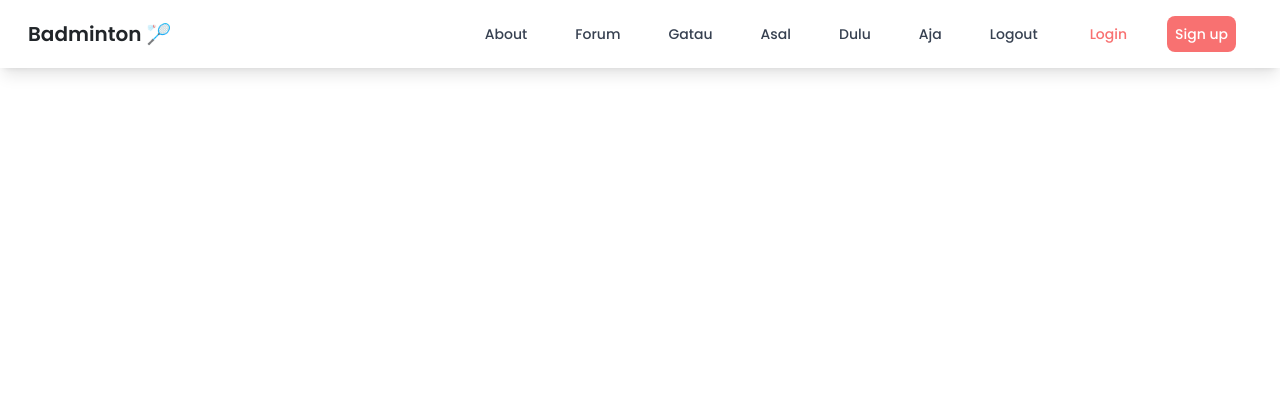
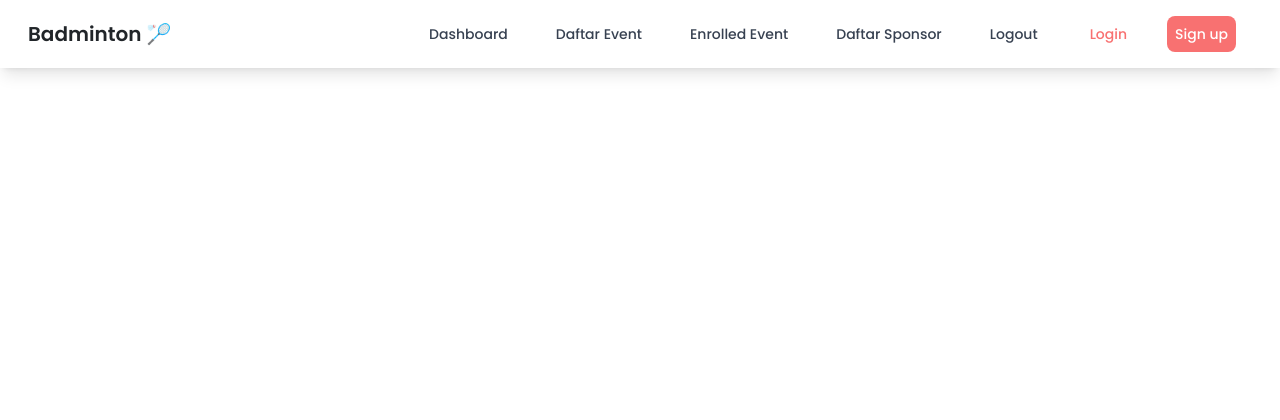
Before and after one commit to TK-BASDAT-D-3/Badminton, a Django app: page / in a window 1280 px wide. Shown: the top 420 px of the page. Run offline with Django 4.2, Linux system fonts and the light colour scheme; some libraries are stand-ins or nearby versions.

Commit message:
add navbar content

```diff
--- a/templates/navbar.html
+++ b/templates/navbar.html
@@ -65,7 +65,7 @@
             href=""
             class="block py-2 pr-4 pl-3 rounded md:bg-transparent text-gray-700 hover:text-red-400 md:p-2"
           >
-            About
+            Dashboard
           </a>
         </li>
         <li>
@@ -73,7 +73,7 @@
             href=""
             class="block py-2 pr-4 pl-3 text-gray-700 rounded hover:bg-red-200 md:hover:bg-transparent md:border-0 md:hover:text-red-400 md:p-2"
           >
-            Forum
+            Daftar Event
           </a>
         </li>
         <li>
@@ -81,7 +81,7 @@
             href=""
             class="block py-2 pr-4 pl-3 text-gray-700 rounded hover:bg-red-200 md:hover:bg-transparent md:border-0 md:hover:text-red-400 md:p-2"
           >
-            Gatau
+            Enrolled Event
           </a>
         </li>
         <li>
@@ -89,24 +89,7 @@
             href=""
             class="block py-2 pr-4 pl-3 text-gray-700 rounded hover:bg-red-200 md:hover:bg-transparent md:border-0 md:hover:text-red-400 md:p-2"
           >
-            Asal
-          </a>
-        </li>
-        <li>
-          <a
-            href=""
-            class="block py-2 pr-4 pl-3 text-gray-700 rounded hover:bg-red-200 md:hover:bg-transparent md:border-0 md:hover:text-red-400 md:p-2"
-          >
-            Dulu
-          </a>
-        </li>
-
-        <li>
-          <a
-            href=""
-            class="block py-2 pr-4 pl-3 text-gray-700 rounded hover:bg-red-200 md:hover:bg-transparent md:border-0 md:hover:text-red-400 md:p-2"
-          >
-            Aja
+            Daftar Sponsor
           </a>
         </li>
         <li>
```
